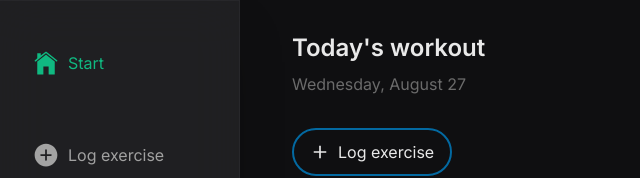
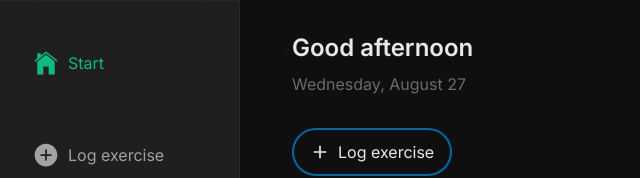
Before and after one commit to alexanderiksson/barbellbook, a React (Vite) app: page / in a window 1280 px wide. Shown: the top 178 px of the page, without its empty margins (0-640 px from the left). Built offline with nearby package versions, Linux system fonts and the light colour scheme.

Commit message:
Added greetings to home page

```diff
--- a/src/pages/Home.tsx
+++ b/src/pages/Home.tsx
@@ -21,6 +21,28 @@ export default function Home() {
     // Manage modal state
     const confirmModal = useModal();
     const promptModal = useModal();
+
+    const greeting = () => {
+        const currentTime = new Date().getHours();
+
+        if (currentTime > 5 && currentTime <= 10) {
+            return "Good morning";
+        }
+
+        if (currentTime > 10 && currentTime <= 14) {
+            return "Good day";
+        }
+
+        if (currentTime > 14 && currentTime <= 18) {
+            return "Good afternoon";
+        }
+
+        if (currentTime > 18 && currentTime <= 22) {
+            return "Good evening";
+        }
+
+        return "Good night";
+    };
 
     // Show loader if loading
     if (loading) return <Loader />;
@@ -73,7 +95,7 @@ export default function Home() {
                 />
 
                 <PageHeading>
-                    Today's workout
+                    {greeting()}
                     <span className="text-sm lg:text-base font-normal block text-text-grey mt-2">
                         {new Date().toLocaleDateString("en-US", {
                             weekday: "long",
```
